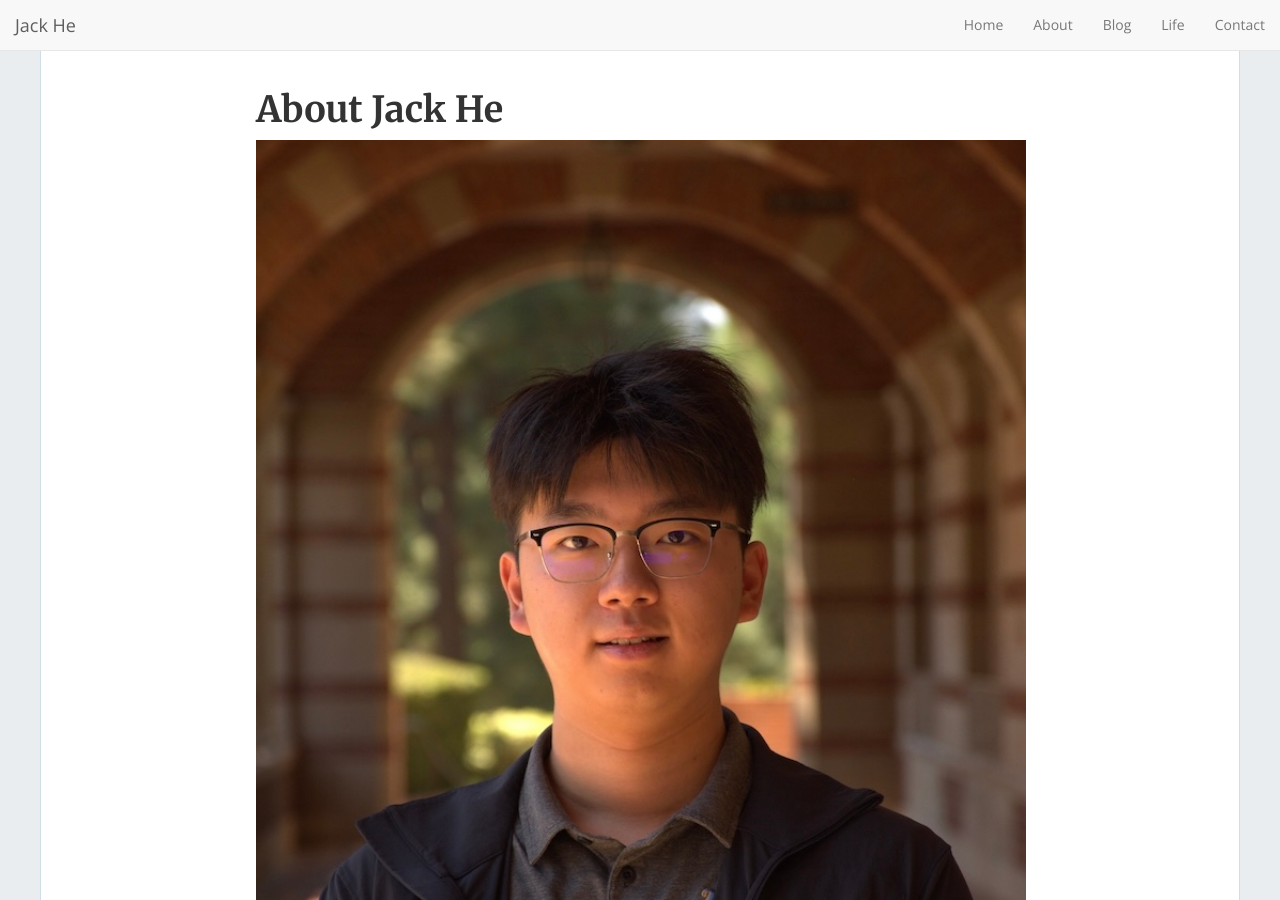
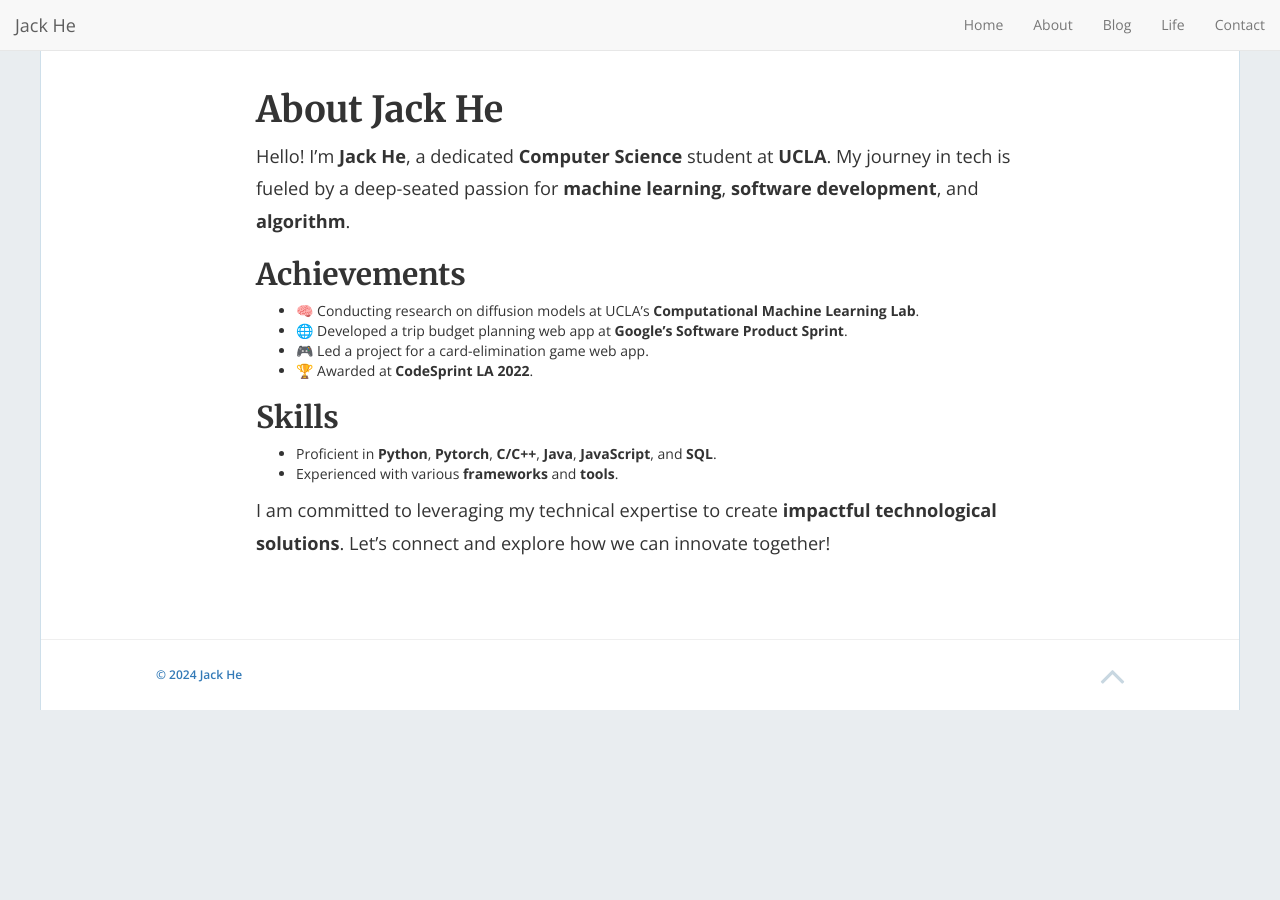
Before and after one commit to JackHe313/jackhe313.github.io, a Jekyll site: the page built from about.md, in a window 1280 px wide and 900 px high. Built offline with Jekyll 4.4.1, drawn with Linux system fonts in a browser that asks for light colours; nearby versions of some CDN libraries.

Commit message:
Initial commit

```diff
--- a/about.md
+++ b/about.md
@@ -4,8 +4,6 @@ title: About
 permalink: /about/
 ---
 # About Jack He
-
-![My Pic](https://jackhe313.github.io/img/profile.JPG)
 
 Hello! I'm **Jack He**, a dedicated **Computer Science** student at **UCLA**. My journey in tech is fueled by a deep-seated passion for **machine learning**, **software development**, and **algorithm**.
 
```
